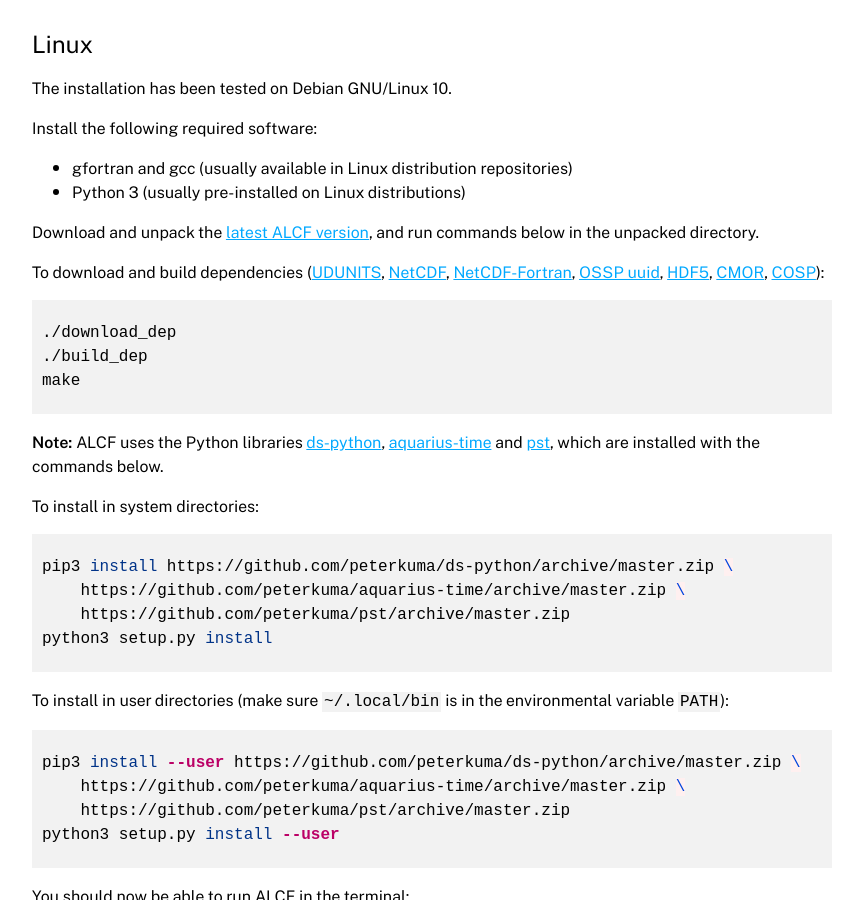
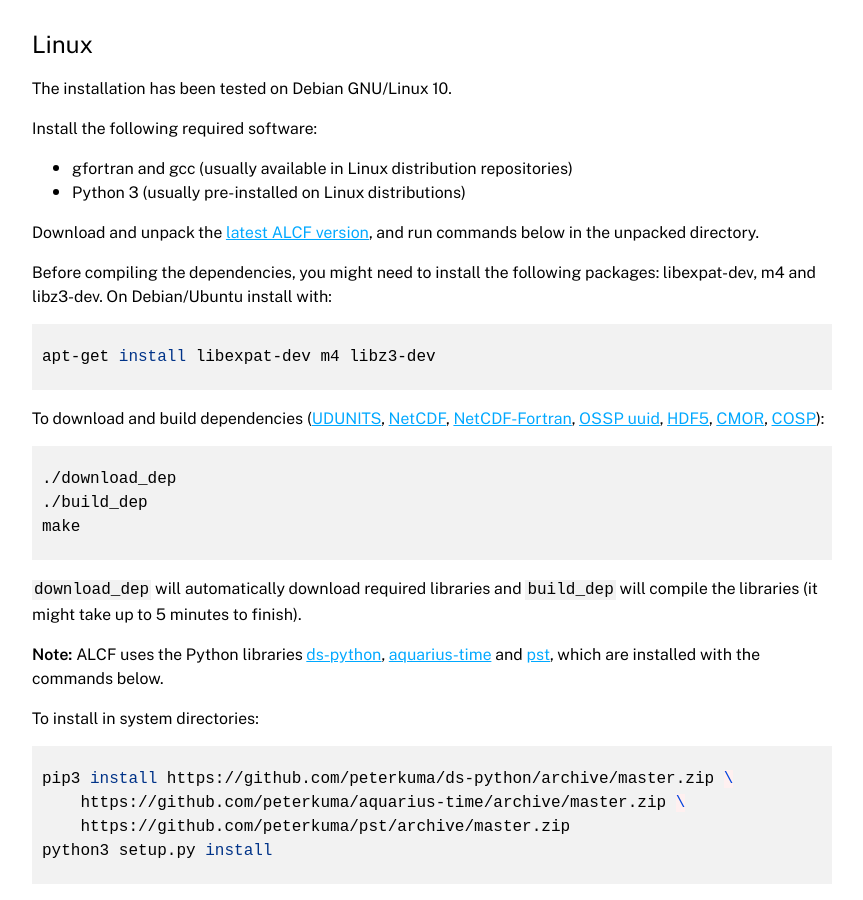
Before and after one commit to alcf-lidar/alcf-lidar.github.io, a Jekyll site: the page built from installation/index.md, in a window 1280 px wide and 900 px high, scrolled down 398 px. Shown: the whole window, without its empty margins (208-1071 px from the left). Built offline with Jekyll 4.4.1, drawn with Linux system fonts in a browser that asks for light colours.

Commit message:
Improve installation instructions for deps

````diff
--- a/installation/index.md
+++ b/installation/index.md
@@ -21,6 +21,13 @@ Install the following required software:
 Download and unpack the [latest ALCF version](https://github.com/peterkuma/alcf/archive/master.zip),
 and run commands below in the unpacked directory.
 
+Before compiling the dependencies, you might need to install the following
+packages: libexpat-dev, m4 and libz3-dev. On Debian/Ubuntu install with:
+
+```sh
+apt-get install libexpat-dev m4 libz3-dev
+```
+
 To download and build dependencies
 ([UDUNITS](https://www.unidata.ucar.edu/software/udunits/),
 [NetCDF](https://www.unidata.ucar.edu/software/netcdf/),
@@ -35,6 +42,9 @@ To download and build dependencies
 ./build_dep
 make
 ```
+
+`download_dep` will automatically download required libraries and `build_dep`
+will compile the libraries (it might take up to 5 minutes to finish).
 
 **Note:** ALCF uses the Python libraries [ds-python](https://github.com/peterkuma/ds-python),
 [aquarius-time](https://github.com/peterkuma/aquarius-time) and
````
